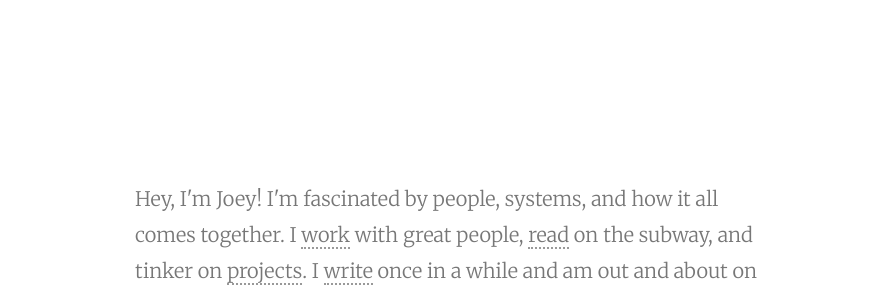
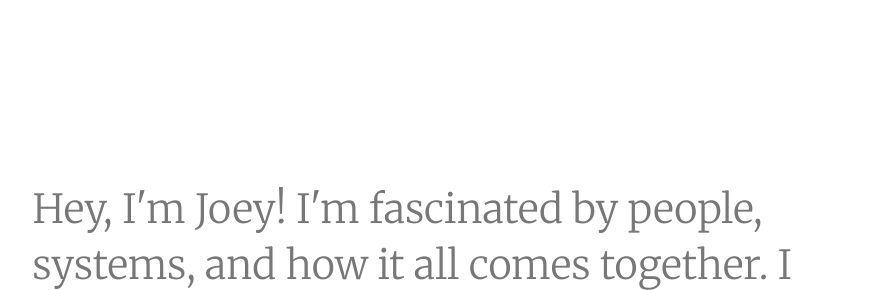
Before and after one commit to joeyloi/joeyloi.github.io, a plain HTML site: page index.html in a window 1280 px wide. Shown: the part 11-301 px from the top of the page, without its empty margins (185-1070 px from the left). Drawn offline with Linux system fonts and the light colour scheme.

Commit message:
home screen big

```diff
--- a/style/style.css
+++ b/style/style.css
@@ -60,9 +60,9 @@ a {
 	margin-right: auto;
 	padding-top: 15%;
 	padding-bottom: 10%;
-	width: 50%;
-	font-size: 20px;
-	line-height: 1.8em;
+	width: 66%;
+	font-size: 40px;
+	line-height: 1.4em;
 	color: #777777;
 }
 
```
